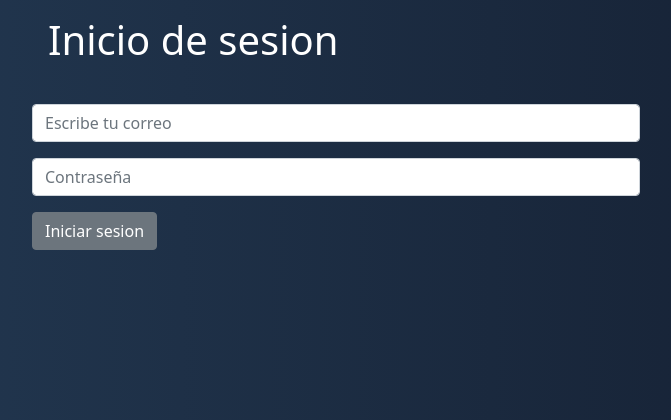
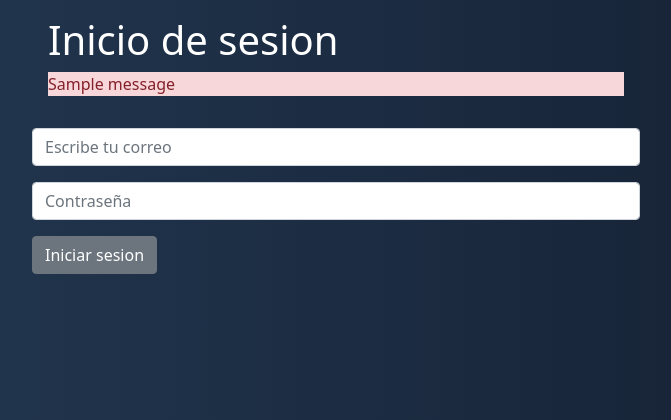
Before and after one commit to AlexLiCa/ToDoFIre, a Flask app: page /login in a window 1280 px wide. Shown: the top 420 px of the page, without its empty margins (304-975 px from the left). Run offline with Flask 2, Linux system fonts and the light colour scheme; one stand-in notice (Sample message) is shown; some libraries are stand-ins or nearby versions.

Commit message:
mensajes flash

```diff
--- a/Templates/login.html
+++ b/Templates/login.html
@@ -16,6 +16,9 @@
     <div class="cover-container d-flex w-50 h-100 p-3 mx-auto flex-column">
         <main class="px-3">
             <h1 class="my-text">Inicio de sesion </h1>
+            {% for message in get_flashed_messages() %}
+                <div class="aler alert-danger">{{ message }}</div>
+            {% endfor %}
         </main>
 
         <main class="mt-3 mb-3">
--- a/app.py
+++ b/app.py
@@ -69,7 +69,7 @@ def login():
             password = request.form['password']
             user = login_fb(mail,password)
             try:
-                if user == user['email']:
+                if mail == user['email']:
                       user_auth = True
                       return  redirect('/')
                 else:
```
